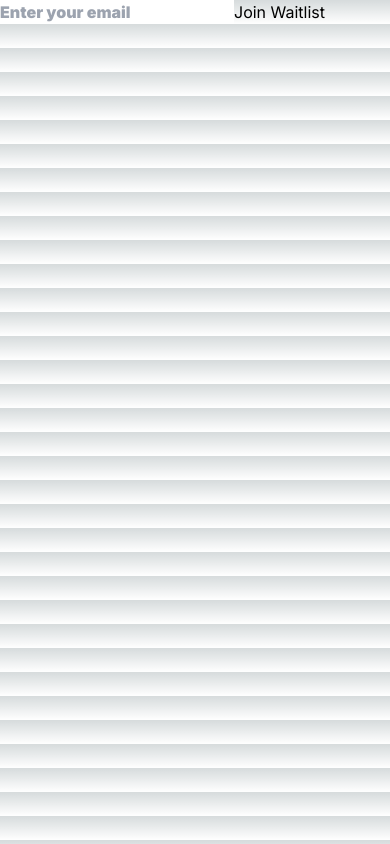
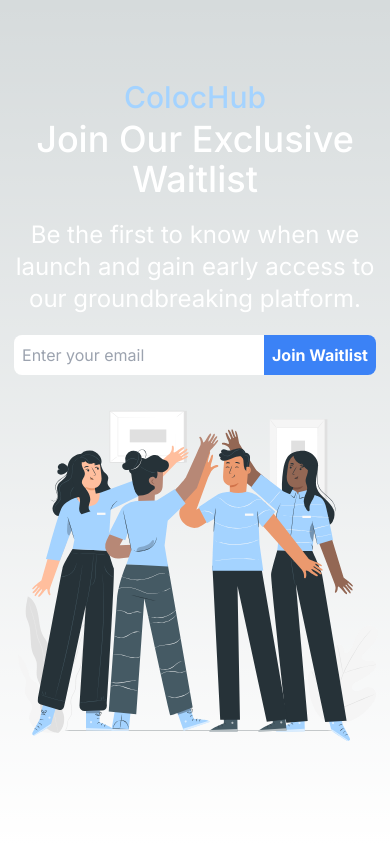
Before and after one commit to John4E656F/colochub-waitlist, a Next.js app: page / in a window 390 px wide. Built offline with nearby package versions, Linux system fonts and the light colour scheme.

Commit message:
Building Waitlist with responsiveness

```diff
--- a/app/layout.tsx
+++ b/app/layout.tsx
@@ -1,12 +1,12 @@
-import type { Metadata } from "next";
-import { Inter } from "next/font/google";
-import "./globals.css";
+import type { Metadata } from 'next';
+import { Inter } from 'next/font/google';
+import './globals.css';
 
-const inter = Inter({ subsets: ["latin"] });
+const inter = Inter({ subsets: ['latin'] });
 
 export const metadata: Metadata = {
-  title: "Create Next App",
-  description: "Generated by create next app",
+  title: 'Colochub',
+  description: 'Connecting like minded people!',
 };
 
 export default function RootLayout({
@@ -15,7 +15,7 @@ export default function RootLayout({
   children: React.ReactNode;
 }>) {
   return (
-    <html lang="en">
+    <html lang='en'>
       <body className={inter.className}>{children}</body>
     </html>
   );
--- a/app/page.tsx
+++ b/app/page.tsx
@@ -1,7 +1,9 @@
 'use client';
 import { useState } from 'react';
+import Image from 'next/image';
 import { useForm, SubmitHandler } from 'react-hook-form';
 import { joinWaitlistFormResolver, type JoinWaitlistFormInputs } from './joinWaitlistFormResolver';
+import waitlistImage from '@/assets/waitlist.svg';
 
 export default function Home() {
   const [message, setMessage] = useState<string | null>(null);
@@ -41,12 +43,24 @@ export default function Home() {
   };
 
   return (
-    <>
-      <form onSubmit={handleSubmit(onSubmit)}>
-        <input {...register('email')} type='email' placeholder='Enter your email' required className='font-black text-black' />
-        <button type='submit'>Join Waitlist</button>
-      </form>
-      {message && <p>{message}</p>}
-    </>
+    <div className='flex flex-col lg:flex-row justify-center items-center h-screen text-white font-white'>
+      <div className='flex flex-col items-center max-w-lg gap-5 '>
+        <div className='flex flex-col items-center gap-1'>
+          <h2 className='text-brand-primary text-3xl lg:text-4xl font-medium'>ColocHub</h2>
+          <h1 className='text-4xl text-center lg:text-5xl font-medium'>Join Our Exclusive Waitlist</h1>
+        </div>
+        <p className='text-center text-2xl'>Be the first to know when we launch and gain early access to our groundbreaking platform.</p>
+        <form onSubmit={handleSubmit(onSubmit)} className='flex items-center'>
+          <input {...register('email')} type='email' placeholder='Enter your email' required className='text-black p-2 rounded-l-lg ' />
+          <button type='submit' className='p-2 bg-blue-500 text-white font-bold rounded-r-lg'>
+            Join Waitlist
+          </button>
+        </form>
+        {message && <p className='text-center mt-4'>{message}</p>}
+      </div>
+      <div className='max-w-lg'>
+        <Image src={waitlistImage} width={500} height={500} alt='Picture of the author' />
+      </div>
+    </div>
   );
 }
--- a/tailwind.config.ts
+++ b/tailwind.config.ts
@@ -1,17 +1,15 @@
-import type { Config } from "tailwindcss";
+import type { Config } from 'tailwindcss';
 
 const config: Config = {
-  content: [
-    "./pages/**/*.{js,ts,jsx,tsx,mdx}",
-    "./components/**/*.{js,ts,jsx,tsx,mdx}",
-    "./app/**/*.{js,ts,jsx,tsx,mdx}",
-  ],
+  content: ['./pages/**/*.{js,ts,jsx,tsx,mdx}', './components/**/*.{js,ts,jsx,tsx,mdx}', './app/**/*.{js,ts,jsx,tsx,mdx}'],
   theme: {
     extend: {
       backgroundImage: {
-        "gradient-radial": "radial-gradient(var(--tw-gradient-stops))",
-        "gradient-conic":
-          "conic-gradient(from 180deg at 50% 50%, var(--tw-gradient-stops))",
+        'gradient-radial': 'radial-gradient(var(--tw-gradient-stops))',
+        'gradient-conic': 'conic-gradient(from 180deg at 50% 50%, var(--tw-gradient-stops))',
+      },
+      colors: {
+        'brand-primary': '#A4D3FF',
       },
     },
   },
```
Also changed, not shown: assets/waitlist.svg (added).
